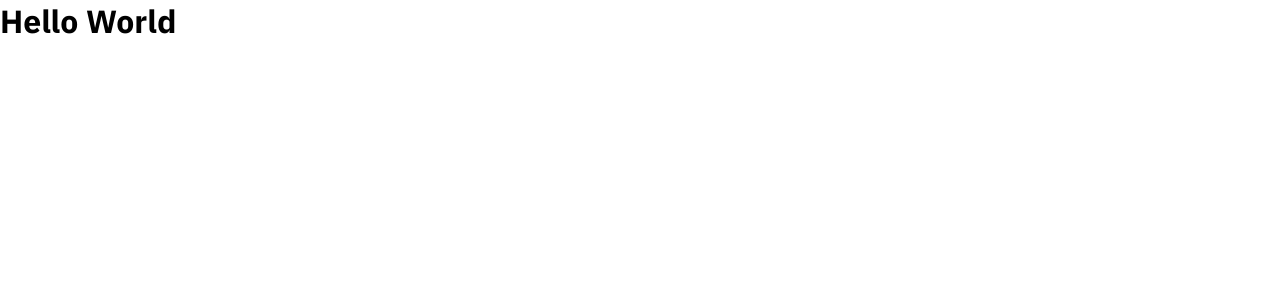
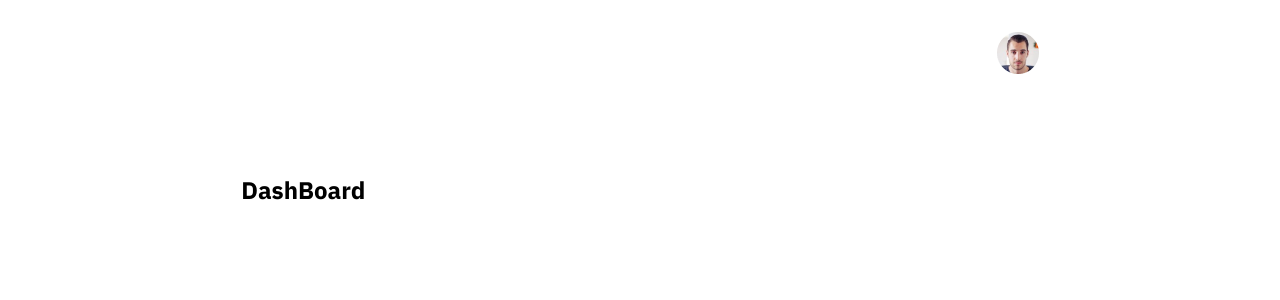
Before and after one commit to sammarxz/monetto-client, a React (Create React App) app: page / in a window 1280 px wide. Shown: the top 300 px of the page. Built offline with nearby package versions, Linux system fonts and the light colour scheme.

Commit message:
Add react-router-dom. add dashboard page.

```diff
--- a/package.json
+++ b/package.json
@@ -5,6 +5,7 @@
   "dependencies": {
     "react": "^17.0.1",
     "react-dom": "^17.0.1",
+    "react-router-dom": "^5.2.0",
     "react-scripts": "4.0.3",
     "styled-components": "^5.2.1",
     "web-vitals": "^1.0.1"
@@ -17,6 +18,7 @@
     "@types/node": "^12.0.0",
     "@types/react": "^17.0.0",
     "@types/react-dom": "^17.0.0",
+    "@types/react-router-dom": "^5.1.7",
     "@types/styled-components": "^5.1.9",
     "@typescript-eslint/eslint-plugin": "^4.18.0",
     "@typescript-eslint/parser": "^4.18.0",
--- a/src/App.tsx
+++ b/src/App.tsx
@@ -1,9 +1,15 @@
 import { GlobalStyle } from './styles/global'
+import { Routes } from './routes'
+
+import { Header } from './components'
 
 const App = (): JSX.Element => (
   <>
     <GlobalStyle />
-    <h1>Hello World</h1>
+    <div className="container">
+      <Header />
+      <Routes />
+    </div>
   </>
 )
 
--- /dev/null
+++ b/src/components/Header/index.tsx
@@ -0,0 +1,11 @@
+import * as S from './styles'
+
+function Header() {
+  return (
+    <S.Wrapper>
+      <img src="/img/avatar.png" alt="Avatar" />
+    </S.Wrapper>
+  )
+}
+
+export { Header }
--- /dev/null
+++ b/src/components/Header/styles.ts
@@ -0,0 +1,8 @@
+import styled from 'styled-components'
+
+const Wrapper = styled.header`
+  text-align: right;
+  margin: 2rem 0 6rem 0;
+`
+
+export { Wrapper }
--- /dev/null
+++ b/src/components/index.ts
@@ -0,0 +1 @@
+export { Header } from './Header'
--- /dev/null
+++ b/src/pages/Dashboard/index.tsx
@@ -0,0 +1,11 @@
+import * as S from './styles'
+
+function Dashboard() {
+  return (
+    <S.Wrapper>
+      <h1>DashBoard</h1>
+    </S.Wrapper>
+  )
+}
+
+export { Dashboard }
--- /dev/null
+++ b/src/pages/Dashboard/styles.ts
@@ -0,0 +1,5 @@
+import styled from 'styled-components'
+
+const Wrapper = styled.section``
+
+export { Wrapper }
--- /dev/null
+++ b/src/pages/index.ts
@@ -0,0 +1 @@
+export { Dashboard } from './Dashboard'
--- /dev/null
+++ b/src/routes.tsx
@@ -0,0 +1,26 @@
+import { BrowserRouter as Router, Switch, Route } from 'react-router-dom'
+
+import { Dashboard } from './pages'
+
+// import { isAuthenticated } from './services/auth';
+
+// const PrivateRoute = ({ component: Component, ...rest }) => (
+//   <Route
+//     {...rest}
+//     render={(props) => (isAuthenticated() ? (
+//       <Component {...props} />
+//     ) : (
+//       <Redirect to={{ pathname: '/', state: { from: props.location } }} />
+//     ))}
+//   />
+// );
+
+const Routes = () => (
+  <Router>
+    <Switch>
+      <Route exact path="/" component={Dashboard} />
+    </Switch>
+  </Router>
+)
+
+export { Routes }
--- a/src/styles/global.ts
+++ b/src/styles/global.ts
@@ -46,6 +46,12 @@ const GlobalStyle = createGlobalStyle`
     opacity: 0.6;
     cursor: disabled;
   }
+
+  .container {
+    max-width: 900px;
+    margin: 0 auto;
+    padding: 0 4%;
+  }
 `
 
 export { GlobalStyle }
```
Also changed, not shown: public/img/avatar.png (added), 1 other file (tests, documents, lock files or other folders).
